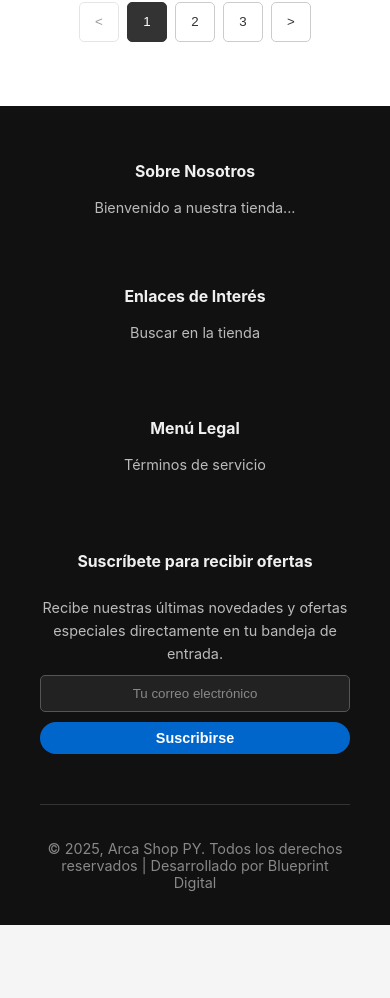
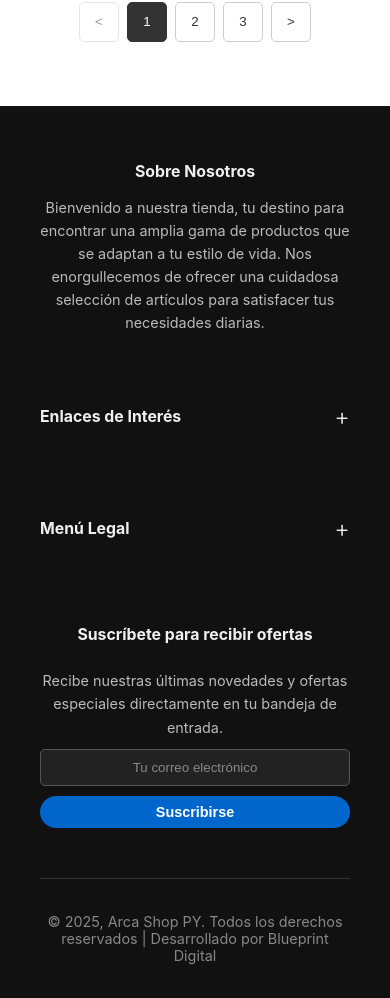
Before and after one commit to Javiermu97/impattopyproyect, a Next.js app: page /tienda in a window 390 px wide. Shown: the part 2592-3590 px from the top of the page. Before the commit the page ends 3517 px from the top, so only its background shows below. Built offline with nearby package versions, Linux system fonts and the light colour scheme.

Commit message:
Actualicé el texto del botón

```diff
--- /dev/null
+++ b/app/components/Footer.tsx
@@ -0,0 +1,67 @@
+'use client';
+
+import React, { useState } from 'react';
+import Link from 'next/link';
+import SubscribeForm from './SubscribeForm';
+
+// Sub-componente para las columnas que serán desplegables en móvil
+const FooterAccordionCol = ({ title, links }: { title: string; links: { href: string; label: string }[] }) => {
+  const [isOpen, setIsOpen] = useState(false);
+
+  return (
+    <div className="footer-col footer-col-accordion">
+      <h3 onClick={() => setIsOpen(!isOpen)}>
+        {title}
+        <span className={`accordion-icon ${isOpen ? 'open' : ''}`}>+</span>
+      </h3>
+      <ul className={`footer-links ${isOpen ? 'open' : ''}`}>
+        {links.map(link => (
+          <li key={link.href}><Link href={link.href}>{link.label}</Link></li>
+        ))}
+      </ul>
+    </div>
+  );
+};
+
+// Componente principal del Footer
+const Footer = () => {
+  const enlacesDeInteres = [
+    { href: "/tienda", label: "Buscar en la tienda" },
+    { href: "/contacto", label: "Contacto" },
+    { href: "/sobre-nosotros", label: "Sobre nosotros" },
+    { href: "/preguntas-frecuentes", label: "Preguntas frecuentes" },
+    { href: "/trabaja-con-nosotros", label: "Trabaja con nosotros" },
+  ];
+
+  const menuLegal = [
+    { href: "/terminos", label: "Términos de servicio" },
+    { href: "/privacidad", label: "Política de privacidad" },
+    { href: "/garantia", label: "Garantía & Devoluciones" },
+  ];
+
+  return (
+    <footer className="footer">
+      <div className="footer-content">
+        {/* Columna "Sobre Nosotros" - No necesita ser acordeón */}
+        <div className="footer-col">
+          <h3>Sobre Nosotros</h3>
+          <p>Bienvenido a nuestra tienda, tu destino para encontrar una amplia gama de productos que se adaptan a tu estilo de vida. Nos enorgullecemos de ofrecer una cuidadosa selección de artículos para satisfacer tus necesidades diarias.</p>
+        </div>
+
+        {/* Columnas con Acordeón */}
+        <FooterAccordionCol title="Enlaces de Interés" links={enlacesDeInteres} />
+        <FooterAccordionCol title="Menú Legal" links={menuLegal} />
+
+        {/* Columna de Suscripción */}
+        <div className="footer-col">
+          <SubscribeForm />
+        </div>
+      </div>
+      <div className="footer-bottom">
+        <p>© {new Date().getFullYear()}, Arca Shop PY. Todos los derechos reservados | Desarrollado por Blueprint Digital</p>
+      </div>
+    </footer>
+  );
+};
+
+export default Footer;
--- a/app/globals.css
+++ b/app/globals.css
@@ -1538,3 +1538,45 @@ body {
     gap: 2rem;
   }
 }
+
+/* --- ESTILOS PARA FOOTER ACORDEÓN EN MÓVILES Y TABLETS --- */
+
+/* Por defecto en escritorio, el ícono del acordeón no se muestra */
+.footer-col-accordion .accordion-icon {
+  display: none;
+}
+
+/* Estilos que se aplican solo en pantallas de hasta 768px (tablets y móviles) */
+@media (max-width: 768px) {
+  .footer-col-accordion h3 {
+    display: flex;
+    justify-content: space-between;
+    align-items: center;
+    cursor: pointer; /* Cambia el cursor para indicar que es clickeable */
+  }
+
+  .footer-col-accordion .accordion-icon {
+    display: inline-block; /* Muestra el ícono '+' */
+    font-size: 1.5rem;
+    font-weight: 300;
+    transition: transform 0.3s ease;
+  }
+
+  .footer-col-accordion .accordion-icon.open {
+    transform: rotate(45deg); /* Gira el '+' para formar una 'x' */
+  }
+
+  /* Por defecto, las listas de enlaces están ocultas */
+  .footer-col-accordion .footer-links {
+    max-height: 0;
+    overflow: hidden;
+    transition: max-height 0.4s ease-in-out;
+    padding-top: 0;
+  }
+
+  /* Cuando está abierto, la lista se expande */
+  .footer-col-accordion .footer-links.open {
+    max-height: 250px; /* Un valor lo suficientemente grande para que quepan todos los enlaces */
+    padding-top: 15px; /* Añade un espacio al abrirse */
+  }
+}
--- a/app/layout.tsx
+++ b/app/layout.tsx
@@ -3,9 +3,8 @@ import React, { Suspense } from 'react';
 import { FaWhatsapp } from 'react-icons/fa';
 import Header from '@/app/components/Header';
 import Navbar from '@/app/components/Navbar';
-import SubscribeForm from '@/app/components/SubscribeForm';
 import PageWrapper from '@/app/components/PageWrapper';
-// import InfoBanner from '@/app/components/InfoBanner'; // <-- LÍNEA ELIMINADA
+import Footer from '@/app/components/Footer'; // <-- Importamos el nuevo Footer
 import { CartProvider } from '@/app/context/CartContext';
 
 export const metadata = {
@@ -32,36 +31,8 @@ export default function RootLayout({ children }: { children: React.ReactNode })
             <PageWrapper>{children}</PageWrapper>
           </main>
 
-          {/* <InfoBanner />  <-- COMPONENTE ELIMINADO DE AQUÍ */}
-
-          <footer className="footer">
-            <div className="footer-content">
-              <div className="footer-col">
-                <h3>Sobre Nosotros</h3>
-                <p>Bienvenido a nuestra tienda...</p>
-              </div>
-              <div className="footer-col">
-                <h3>Enlaces de Interés</h3>
-                <ul>
-                  <li><a href="#">Buscar en la tienda</a></li>
-                  {/* ... otros enlaces ... */}
-                </ul>
-              </div>
-              <div className="footer-col">
-                <h3>Menú Legal</h3>
-                <ul>
-                  <li><a href="#">Términos de servicio</a></li>
-                   {/* ... otros enlaces ... */}
-                </ul>
-              </div>
-              <div className="footer-col">
-                <SubscribeForm />
-              </div>
-            </div>
-            <div className="footer-bottom">
-              <p>© {new Date().getFullYear()}, Arca Shop PY. Todos los derechos reservados | Desarrollado por Blueprint Digital</p>
-            </div>
-          </footer>
+          {/* Usamos nuestro nuevo y completo componente de Footer */}
+          <Footer />
 
           <a href="https://wa.me/595983491155" target="_blank" rel="noopener noreferrer" className="whatsapp-button">
             <FaWhatsapp size={22} />
```
